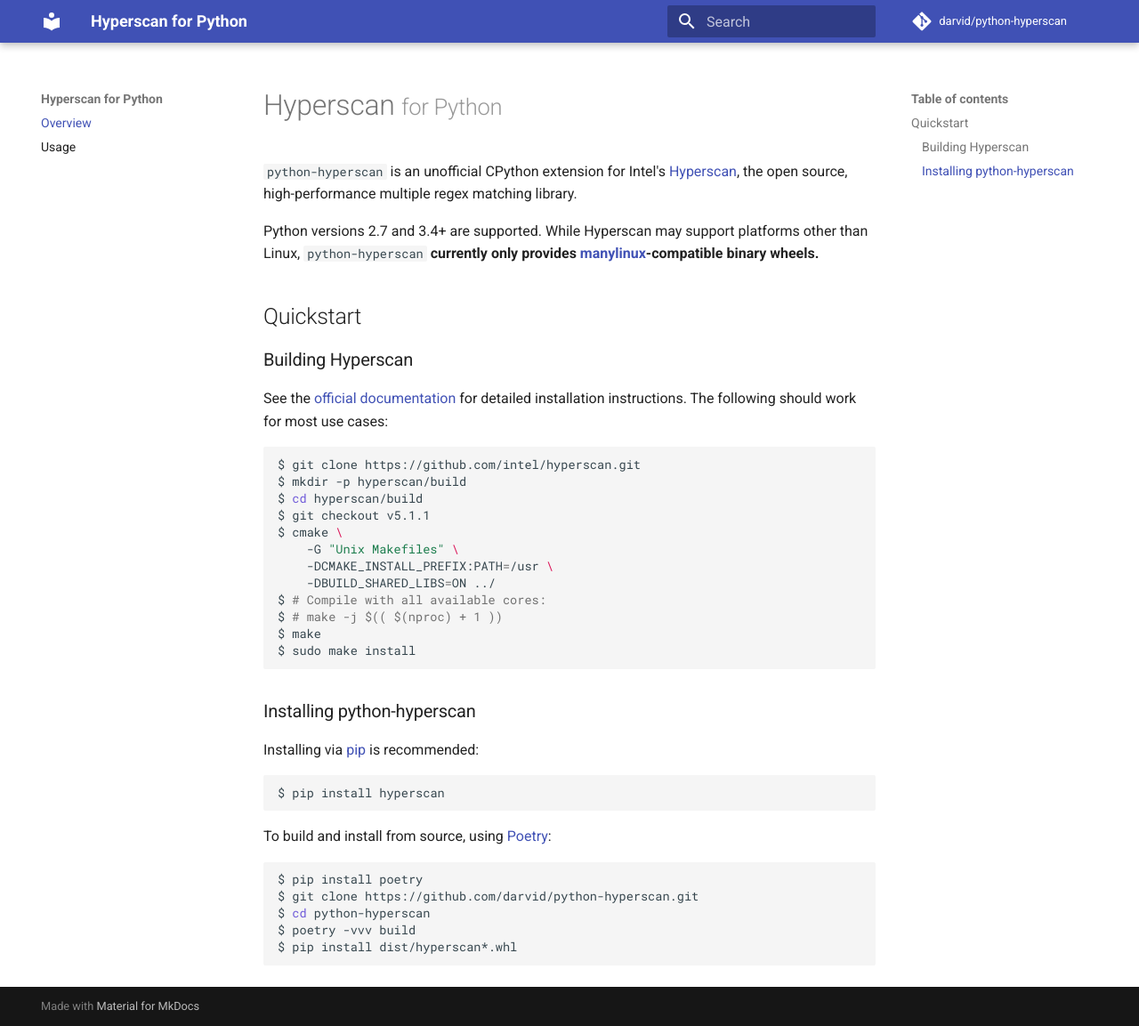
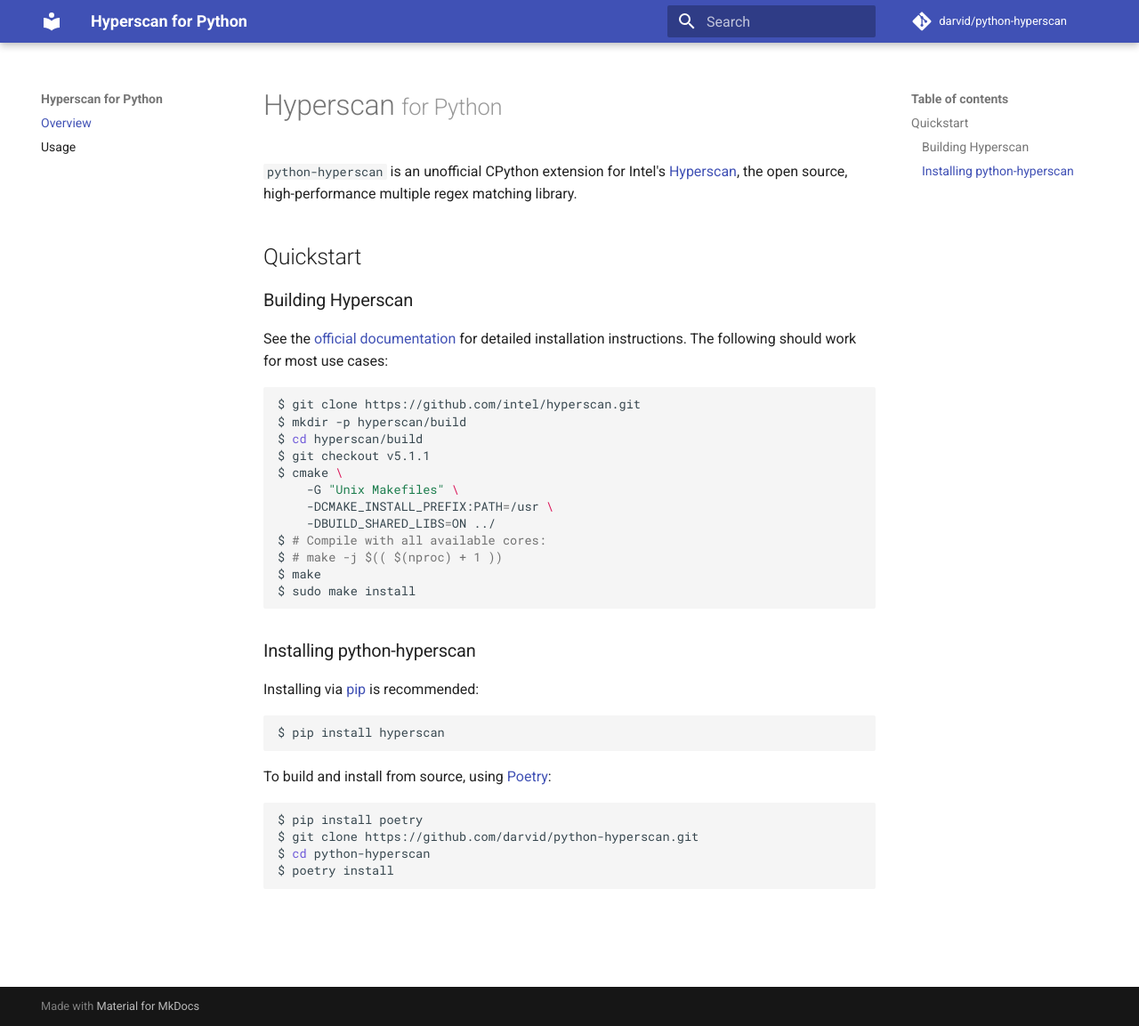
Before and after one commit to darvid/python-hyperscan, an MkDocs documentation site: the page built from docs/index.md, in a window 1280 px wide and 1153 px high. Shown: the whole window at 89% size. Built offline with MkDocs 1.6.1 and Material for MkDocs 9.7.7, drawn with Linux system fonts in a browser that asks for light colours; comment, search, counter and statistics services are not loaded.

Commit message:
dropping python 2.7 support

````diff
--- a/docs/index.md
+++ b/docs/index.md
@@ -3,10 +3,6 @@
 ``python-hyperscan`` is an unofficial CPython extension for
 Intel's [Hyperscan][1], the open source, high-performance multiple regex
 matching library.
-
-Python versions 2.7 and 3.4+ are supported. While Hyperscan may support
-platforms other than Linux, ``python-hyperscan``
-**currently only provides [manylinux][2]-compatible binary wheels.**
 
 ## Quickstart
 
@@ -44,8 +40,7 @@
 $ pip install poetry
 $ git clone https://github.com/darvid/python-hyperscan.git
 $ cd python-hyperscan
-$ poetry -vvv build
-$ pip install dist/hyperscan*.whl
+$ poetry install
 ```
 
 
--- a/pyproject.toml
+++ b/pyproject.toml
@@ -33,8 +33,6 @@
   "Topic :: Software Development :: Libraries :: Python Modules",
   "Topic :: Utilities",
   "Programming Language :: Python",
-  "Programming Language :: Python :: 2",
-  "Programming Language :: Python :: 2.7",
   "Programming Language :: Python :: 3",
   "Programming Language :: Python :: 3.4",
   "Programming Language :: Python :: 3.5",
````
Also changed, not shown: 3 other files.
